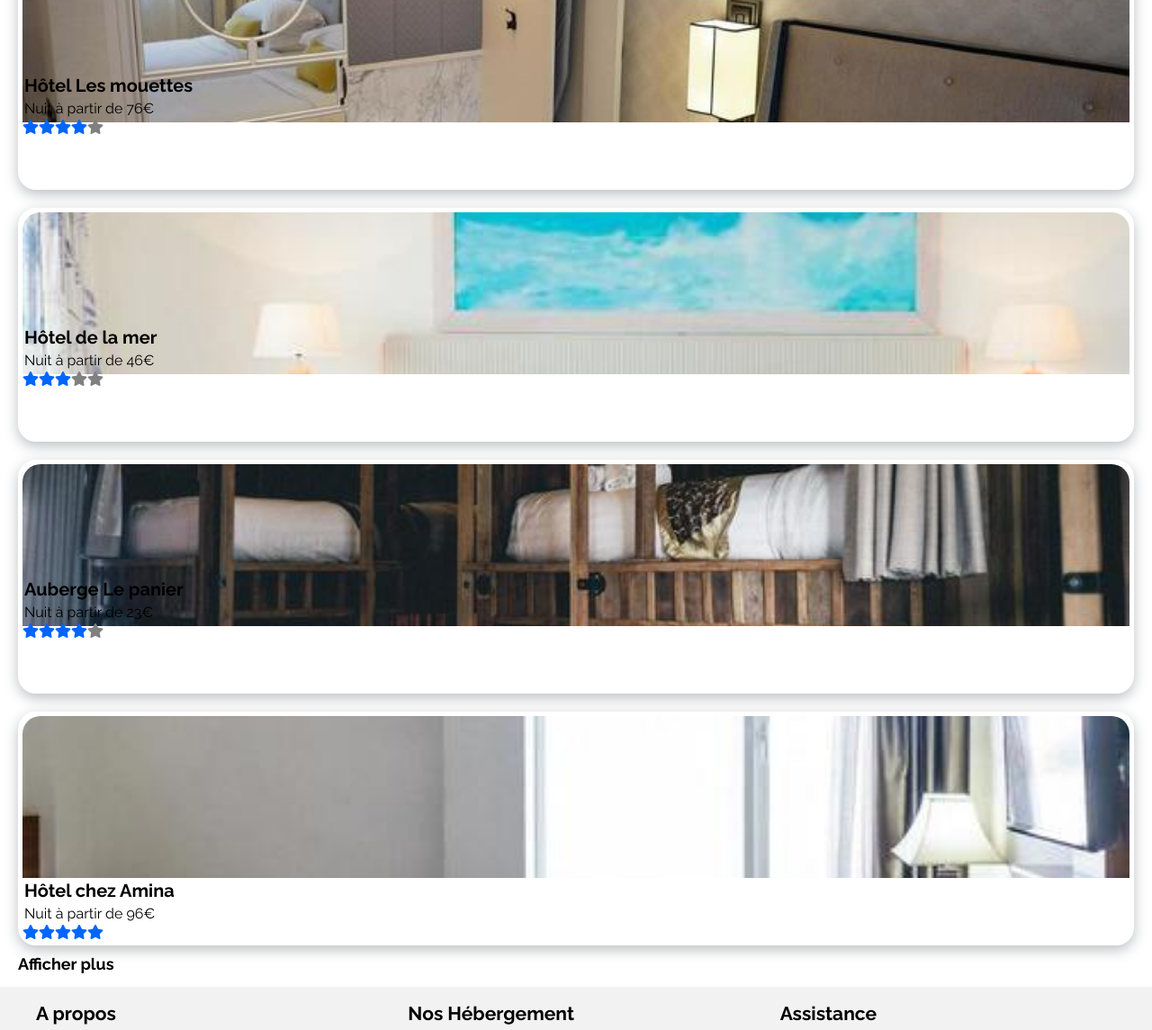
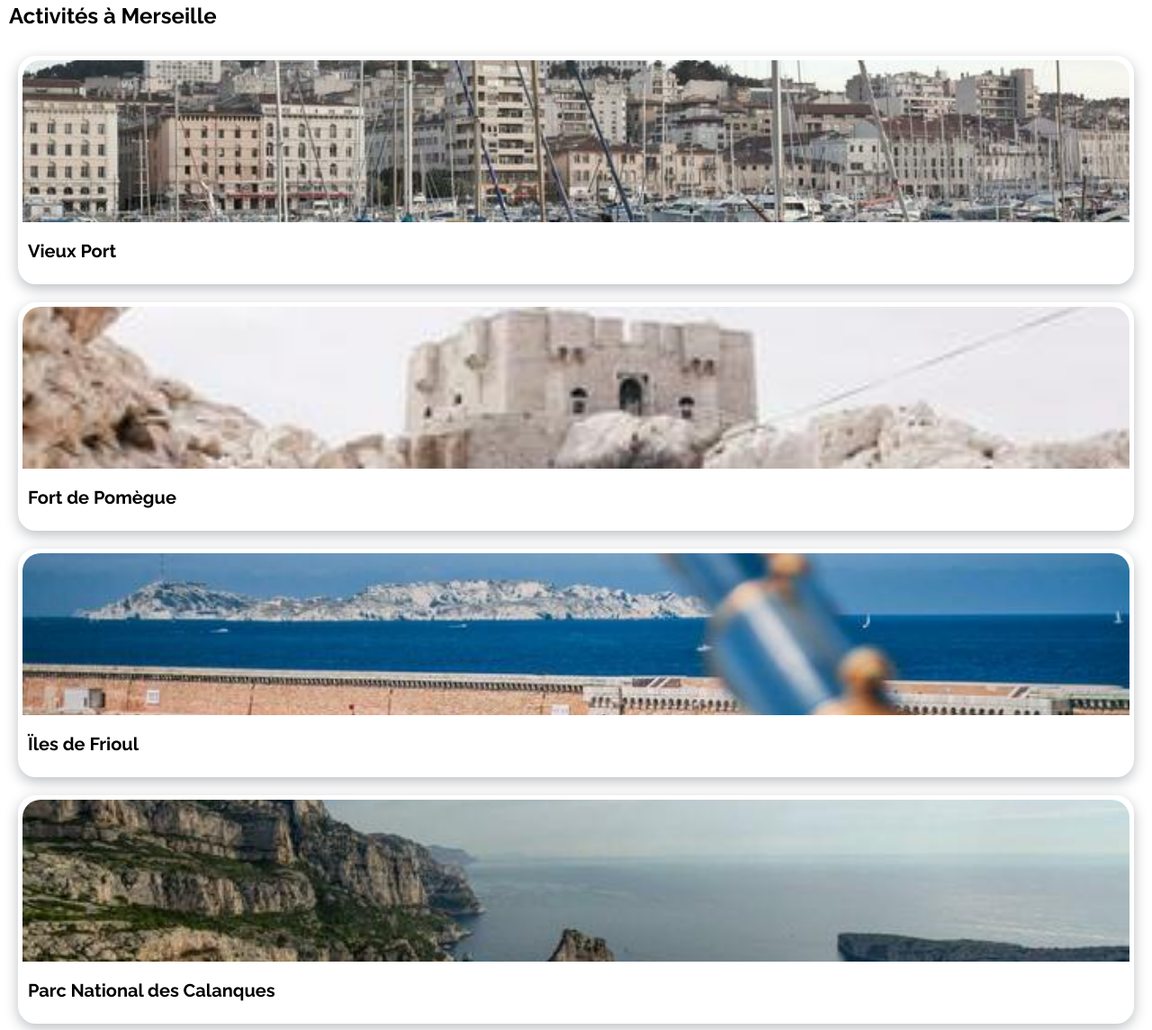
Before and after one commit to ilyass-ezzouine/EZZOUINE_ILYASS_2_25022021, a plain HTML site: page projet2.html in a window 1280 px wide. Shown: the part 1655-2800 px from the top of the page at 90% size. Drawn offline with Linux system fonts and the light colour scheme.

Commit message:
Signed-off-by: Ilyass EZZOUINE <ilyass.ezzouine1@gmail.com>

```diff
--- a/P2.css
+++ b/P2.css
@@ -190,7 +190,7 @@ section {
   background-color: #f2f2f2;
   flex-direction: column;
 }
-.hebergements_populaires .articlesection {
+.hebergements_populaires .articlesection a {
   display: flex;
   background-color: white;
   border: 5px solid white;
@@ -198,9 +198,10 @@ section {
   margin: 10px;
 }
 
-.hebergements_populaires .sectionTitle {
+.sectionTitle {
   display: flex;
   justify-content: space-between;
+  width: 100%;
 }
 
 .textsection {
@@ -222,9 +223,11 @@ section {
 }
 
 .infohebergement {
+
   display: flex;
   flex-direction: column;
   width: 50%;
+  padding-left:6px ;
 }
 
 .infohebergement .fas {
@@ -246,7 +249,7 @@ section {
   flex-direction: column;
 }
 
-.hebergements .articlesection {
+.hebergements .articlesection a {
   display: flex;
   flex-direction: column;
   background-color: white;
@@ -264,6 +267,10 @@ section {
 
 .hebergements .articlesection .picturesection .photohebergement{
   border-radius: 20px 20px 0 0;
+}
+.hebergements .articlesection .infohebergement{
+  width:100%;
+  height: 50%;
 }
 
 .hebergements .articlesection .infohebergement p {
@@ -284,6 +291,37 @@ section {
 }
 
 .activites {
+  display: flex;
+  width: 100%;
+  padding: 10px;
+  flex-direction: column;
+}
+
+.activites .articlesection a{
+  display: flex;
+  flex-direction: column;
+  background-color: white;
+  border: 5px solid white;
+  box-shadow: 0px 5px 15px #bcbfc2;
+  border-radius: 20px;
+  margin: 10px;
+
+}
+
+.activites .articlesection .picturesection{
+  width:100%;
+  height: 50%;
+}
+
+.activites .articlesection .picturesection .photohebergement{
+  border-radius: 20px 20px 0 0;
+}
+.activites .articlesection .infohebergement{
+  width:100%;
+
+}
+.activites .articlesection .infohebergement p {
+  margin:2 ;
 }
 
 .bottomcontainer {
@@ -377,4 +415,44 @@ footer {
   .footercol:nth-child(1) {
     margin-left: 20px;
   }
+  section {
+    display: flex;
+    width: 100%;
+    flex-wrap: wrap;
+  }
+  .hebergements_populaires {
+    order:2;
+    display: flex;
+    width: 30%;
+    padding: 10px;
+    background-color: #f2f2f2;
+    flex-direction: column;
+  }
+  .hebergements {
+    order:1;
+    display: flex;
+    width: 70%;
+    padding: 10px;
+    flex-direction: row;
+    flex-wrap: wrap;
+  }
+  .hebergements .articlesection {
+    width:30%;
+  }
+  .hebergements .articlesection a {
+    display: flex;
+    background-color: white;
+    border: 5px solid white;
+    box-shadow: 0px 5px 15px #bcbfc2;
+    border-radius: 20px;
+    margin 10px;
+  }
+
+  .activites{
+  order:3;
+  display: flex;
+  width: 100%;
+  padding: 10px;
+  flex-direction: column;
+  }
 }
--- a/projet2.html
+++ b/projet2.html
@@ -80,7 +80,8 @@
             <span class="iconsection"><i class="fas fa-search"></i> </span>
           </div>
 
-          <article class="articlesection" href="#">
+          <article class="articlesection">
+            <a href="#">
             <span class="picturesection">
               <img class="photohebergement"
                 src="Projet 2 - Reservia\images\hebergements\4_small\emile-guillemot-Bj_rcSC5XfE-unsplash.jpg"
@@ -95,10 +96,12 @@
                 ><i class="fas fa-star"></i>
               </span>
             </div>
+          </a>
           </article>
 
-          <article class="articlesection" href="#">
-            <span class="picturesection">
+          <article class="articlesection">
+            <a href="#">
+                          <span class="picturesection">
               <img class="photohebergement"
                 src="Projet 2 - Reservia\images\hebergements\4_small\aw-creative-VGs8z60yT2c-unsplash.jpg"
               />
@@ -112,9 +115,11 @@
                 ><i class="fas gris fa-star"></i>
               </span>
             </div>
+          </a>
           </article>
 
-          <article class="articlesection" href="#">
+          <article class="articlesection">
+            <a href="#">
             <span class="picturesection">
               <img class="photohebergement"
                 src="Projet 2 - Reservia\images\hebergements\4_small\febrian-zakaria-sjvU0THccQA-unsplash.jpg"
@@ -129,6 +134,7 @@
                 ><i class="fas gris fa-star"></i>
               </span>
             </div>
+          </a>
           </article>
 
         </div>
@@ -138,7 +144,8 @@
             <h2 class="textsection"> Hébergements à Merseille </h2>
           </div>
 
-          <article class="articlesection" href="#">
+          <article class="articlesection">
+            <a href="#">
             <span class="picturesection">
               <img class="photohebergement"
                 src="Projet 2 - Reservia\images\hebergements\4_small\marcus-loke-WQJvWU_HZFo-unsplash.jpg"
@@ -153,9 +160,11 @@
                 ><i class="fas gris fa-star"></i>
               </span>
             </div>
+          </a>
           </article>
 
-          <article class="articlesection" href="#">
+          <article class="articlesection">
+            <a href="#">
             <span class="picturesection">
               <img class="photohebergement"
                 src="Projet 2 - Reservia\images\hebergements\4_small\fred-kleber-gTbaxaVLvsg-unsplash.jpg"
@@ -170,9 +179,11 @@
                 ><i class="fas fa-star"></i>
               </span>
             </div>
+          </a>
           </article>
 
-          <article class="articlesection" href="#">
+          <article class="articlesection">
+            <a href="#">
             <span class="picturesection">
               <img class="photohebergement"
                 src="Projet 2 - Reservia\images\hebergements\4_small\reisetopia-B8WIgxA_PFU-unsplash.jpg"
@@ -187,9 +198,11 @@
                 ><i class="fas gris fa-star"></i>
               </span>
             </div>
+          </a>
           </article>
 
-          <article class="articlesection" href="#">
+          <article class="articlesection">
+            <a href="#">
             <span class="picturesection">
               <img class="photohebergement"
                 src="Projet 2 - Reservia\images\hebergements\4_small\annie-spratt-Eg1qcIitAuA-unsplash.jpg"
@@ -204,9 +217,11 @@
                 ><i class="fas gris fa-star"></i>
               </span>
             </div>
+          </a>
           </article>
 
-          <article class="articlesection" href="#">
+          <article class="articlesection">
+            <a href="#">
             <span class="picturesection">
               <img class="photohebergement"
                 src="Projet 2 - Reservia\images\hebergements\4_small\nicate-lee-kT-ZyaiwBe0-unsplash.jpg"
@@ -221,6 +236,7 @@
                 ><i class="fas gris fa-star"></i>
               </span>
             </div>
+          </a>
           </article>
 
           <article class="articlesection" >
@@ -245,7 +261,90 @@
           <a  class="linkafficherplus" href="#">  Afficher plus</a>
         </div>
 
-        <div class="activites"></div>
+        <div class="activites">
+          <div class="sectionTitle">
+            <h2 class="textsection"> Activités à Merseille </h2>
+          </div>
+
+          <article class="articlesection">
+            <a href="#">
+            <span class="picturesection">
+              <img class="photohebergement"
+                src="Projet 2 - Reservia\images\activites\4_small\reno-laithienne-QUgJhdY5Fyk-unsplash.jpg"
+              />
+            </span>
+            <div class="infohebergement">
+              <p> Vieux Port</p>
+            </div>
+          </a>
+          </article>
+
+          <article class="articlesection">
+            <a href="#">
+            <span class="picturesection">
+              <img class="photohebergement"
+                src="Projet 2 - Reservia\images\activites\4_small\paul-hermann-QFTrLdQIRhI-unsplash.jpg"
+              />
+            </span>
+            <div class="infohebergement">
+              <p> Fort de Pomègue </p>
+            </div>
+          </a>
+          </article>
+
+          <article class="articlesection">
+            <a href="#">
+            <span class="picturesection">
+              <img class="photohebergement"
+                src="Projet 2 - Reservia\images\activites\4_small\kevin-hikari-rV_Qd1l-VXg-unsplash.jpg"
+              />
+            </span>
+            <div class="infohebergement">
+              <p> Ïles de Frioul </p>
+            </div>
+          </a>
+          </article>
+
+          <article class="articlesection">
+            <a href="#">
+            <span class="picturesection">
+              <img class="photohebergement"
+                src="Projet 2 - Reservia\images\activites\4_small\kilyan-sockalingum-NR8-cBCN3aI-unsplash.jpg"
+              />
+            </span>
+            <div class="infohebergement">
+              <p> Parc National des Calanques </p>
+            </div>
+          </a>
+          </article>
+
+          <article class="articlesection">
+            <a href="#">
+            <span class="picturesection">
+              <img class="photohebergement"
+                src="Projet 2 - Reservia\images\activites\4_small\florian-wehde-xW9e8gdotxI-unsplash.jpg"
+              />
+            </span>
+            <div class="infohebergement">
+              <p> Notre-Dame-de-la-Garde </p>
+            </div>
+          </a>
+          </article>
+
+          <article class="articlesection">
+            <a href="#">
+            <span class="picturesection">
+              <img class="photohebergement"
+                src="Projet 2 - Reservia\images\activites\4_small\lena-paulin-wH2-EJoDcV0-unsplash.jpg"
+              />
+            </span>
+            <div class="infohebergement">
+              <p> Parc Longchamp </p>
+            </div>
+          </a>
+          </article>
+
+        </div>
       </section>
     </div>
   </div>
```
